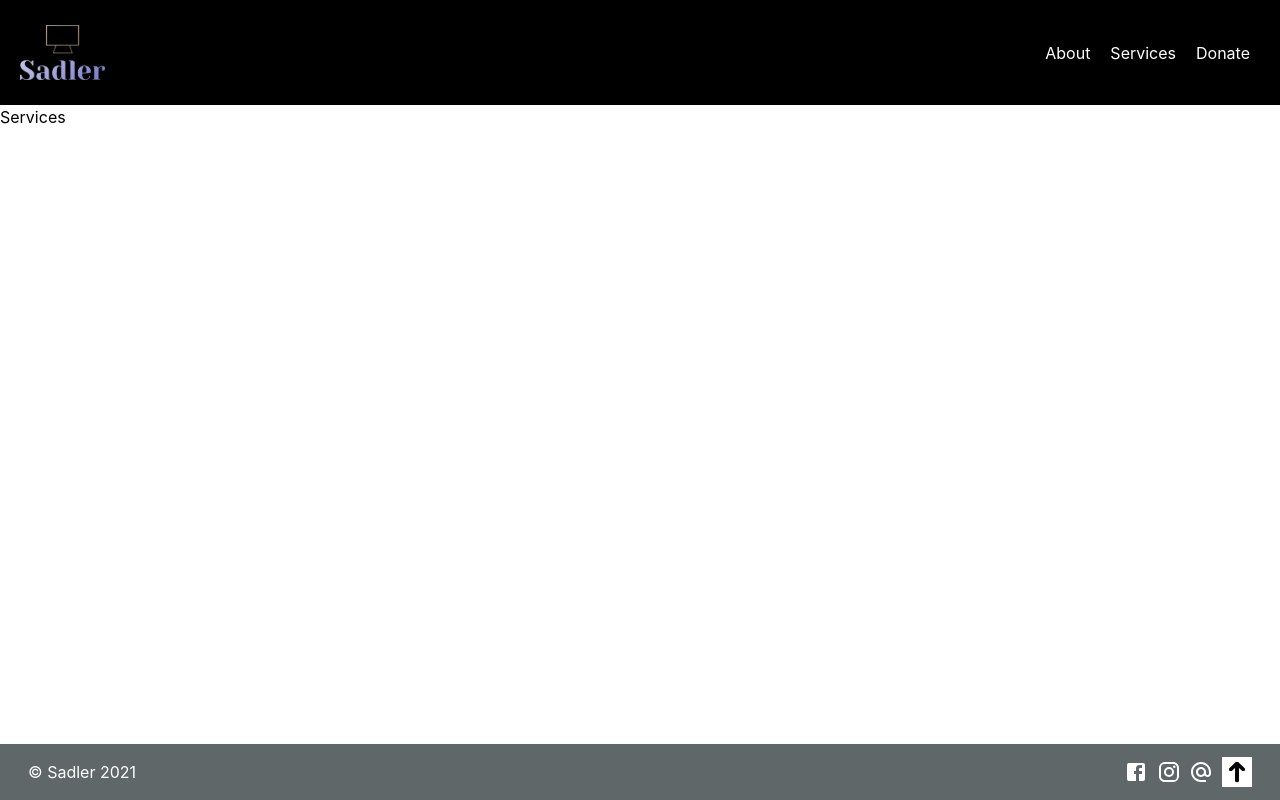
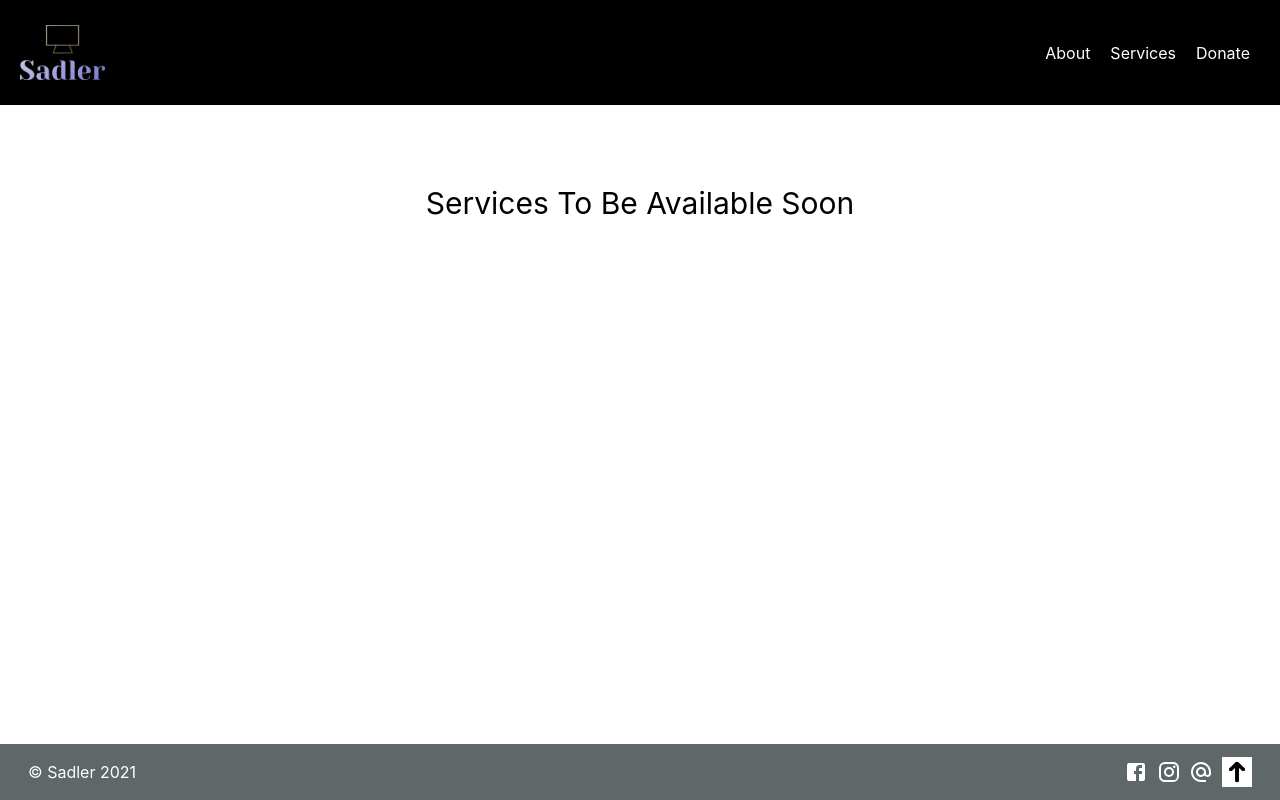
Before and after one commit to Jalyndboyd1/sadler-web, a Next.js app: page /services in a window 1280 px wide. Built offline with nearby package versions, Linux system fonts and the light colour scheme.

Commit message:
Services Component FInished

```diff
--- a/pages/services.js
+++ b/pages/services.js
@@ -1,3 +1,3 @@
 export default function Services() {
-  return <div>Services</div>;
+  return <div className="text-center text-3xl p-20">Services To Be Available Soon</div>;
 }
```
